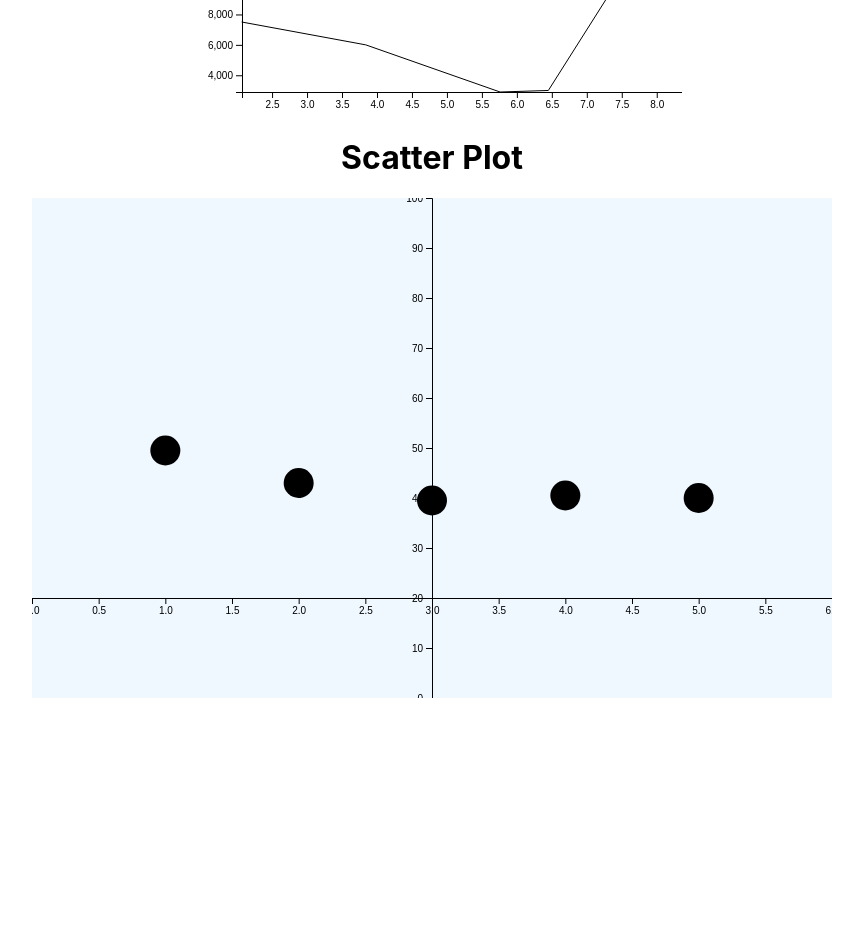
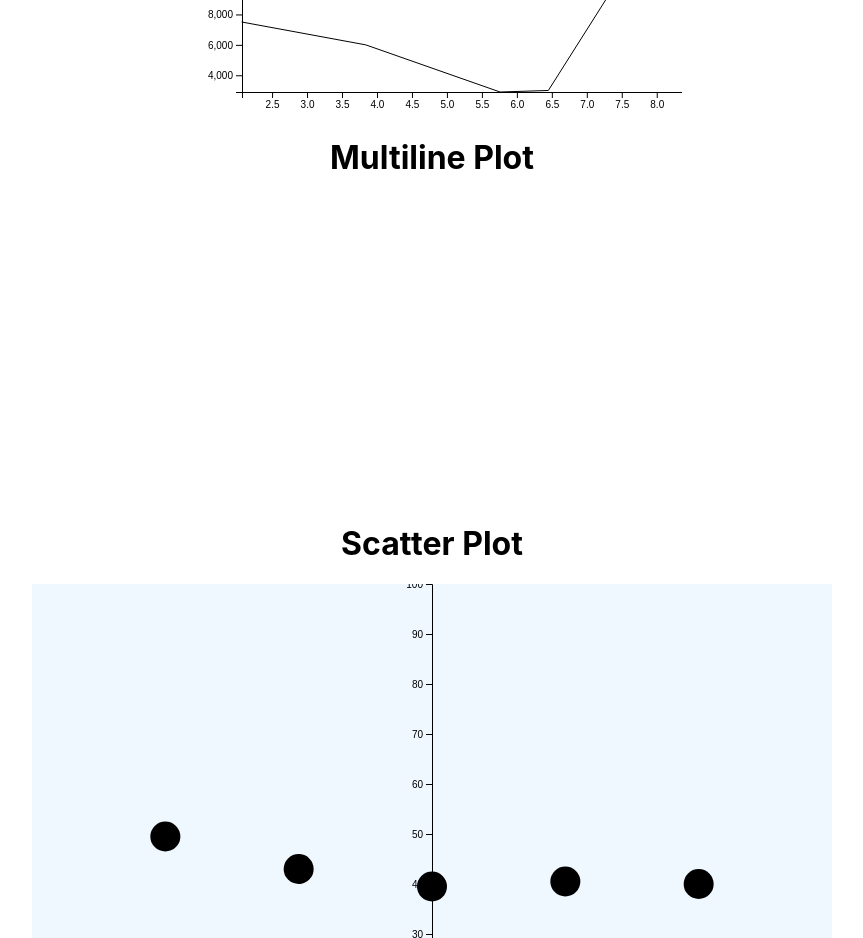
Before and after one commit to GiuliaPassoni/europe-data-map, a React (Create React App) app: page / in a window 1280 px wide. Shown: the part 940-1878 px from the top of the page, without its empty margins (208-1071 px from the left). Before the commit the page ends 1662 px from the top, so only its background shows below. Built offline with nearby package versions, Linux system fonts and the light colour scheme.

Commit message:
feat: added multi-year data for multiline plot.

```diff
--- /dev/null
+++ b/src/components/MultipleLinePlot.js
@@ -0,0 +1,32 @@
+import React, {useEffect, useRef} from "react";
+import {hardcodedData, randomYears} from "../data/hardcodedData";
+import {createPointsAndSortByX, randomArray} from "../utils/calcs";
+import {d3MultiLineChart} from "../utils/d3MultiLinePlot";
+
+const width = 500
+const height = 300
+
+let gdp5years = hardcodedData.map((i)=> ({
+    countryName: i["countryName"],
+    gdp5yearsData: i["gdp5yearTrend"]
+})) //data already sorted by year
+console.log('gdp5years', gdp5years)
+
+const margin = {top: 10, right: 30, bottom: 30, left: 60}
+
+export function MultipleLinePlot(){
+    const svgRef = useRef(null)
+    let initialised = false
+    useEffect(() => {
+        if(!initialised){
+            initialised = true
+            d3MultiLineChart(svgRef.current,width, height, margin, gdp5years, 'gdp5yearsData')
+        }
+    }, [initialised])
+    return(
+        <>
+            <h1>Multiline Plot</h1>
+            <svg ref={svgRef}></svg>
+        </>
+    )
+}
--- a/src/pages/Main.js
+++ b/src/pages/Main.js
@@ -2,12 +2,14 @@ import React from "react";
 import {BarChart} from "../components/BarChart";
 import {LinePlot} from "../components/LinePlot";
 import {ScatterPlot} from "../components/ScatterPlot";
+import {MultipleLinePlot} from "../components/MultipleLinePlot";
 export function Main(){
     return (
         <>
             <h1>Hello</h1>
             <BarChart/>
             <LinePlot/>
+            <MultipleLinePlot/>
             <ScatterPlot/>
         </>
     )
--- /dev/null
+++ b/src/utils/d3MultiLinePlot.js
@@ -0,0 +1,56 @@
+import * as d3 from "d3"
+import {axisBottom, axisLeft, curveLinear, line, scaleLinear, select, group, extent} from "d3";
+
+export function d3MultiLineChart(myRef, width, height, margin, data, variableName) {
+
+    // TODO: adjust for multiline data
+    const svg = select(myRef)
+        .attr("width", width)
+        .attr("height", height)
+        .attr("background", '#d3d3d3')
+        .append("g")
+        .attr("transform",
+            "translate(" + margin.left + "," + margin.top + ")")
+
+    // const x = scaleLinear()
+    //     .domain(extent(data, function(d) { return d[0]}))
+    //     .range([0, width - margin.right])
+    //
+    // function xAxis(g){
+    //     g
+    //         .attr("transform", `translate(0,${height-margin.bottom})`)
+    //         .call(axisBottom(x));
+    // }
+    //
+    // const y  = scaleLinear()
+    //     .domain(extent(data, function(d) { return d[1]}))
+    //     .range([height - margin.bottom, margin.top]) // it's inverted bc we always start from top left, then going downwards
+    //
+    // function yAxis(g){
+    //     g
+    //         // .attr("transform", `translate(${margin.left},0)`) //this line somehow changes the domain of the axis
+    //         .call(axisLeft(y))
+    // }
+
+    // const valueline = line()
+    //     .curve(curveLinear)
+    //     .x(function(d) { return x(d[0]); })
+    //     .y(function(d) { return y(d[1]); });
+    //
+    // svg.append("path")
+    //     .data([data])
+    //     .attr("class", "line")
+    //     .attr("d", valueline)
+    //     .attr('fill', 'none')
+    //     .attr('stroke', 'black')
+    //     .attr("stroke-linecap", 'round')
+    //     .attr("stroke-linejoin", 'round')
+
+    // svg.append("g")
+    //     .attr("class", "x-axis")
+    //     .call(xAxis);
+    //
+    // svg.append("g")
+    //     .attr("class", "y-axis")
+    //     .call(yAxis);
+}
```
